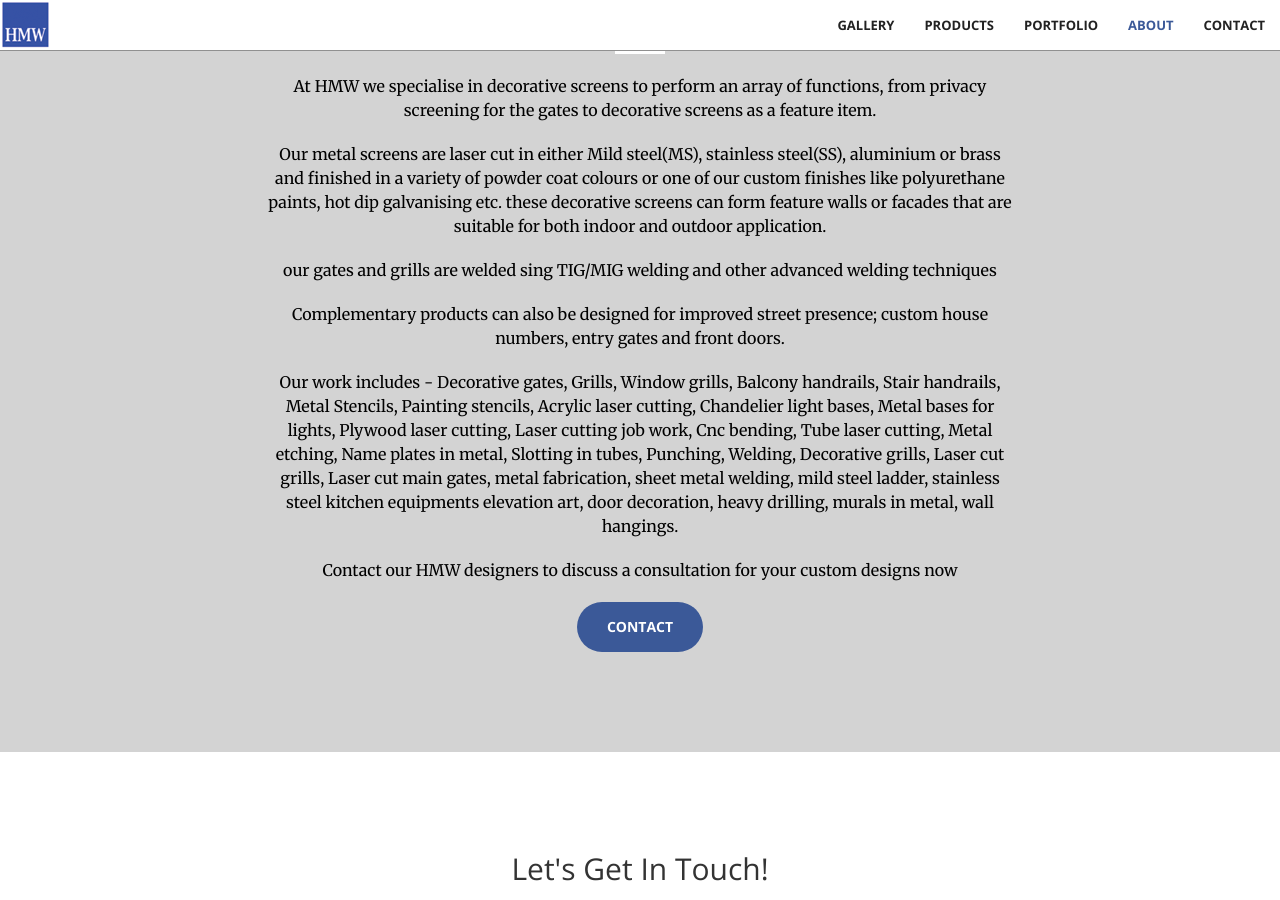
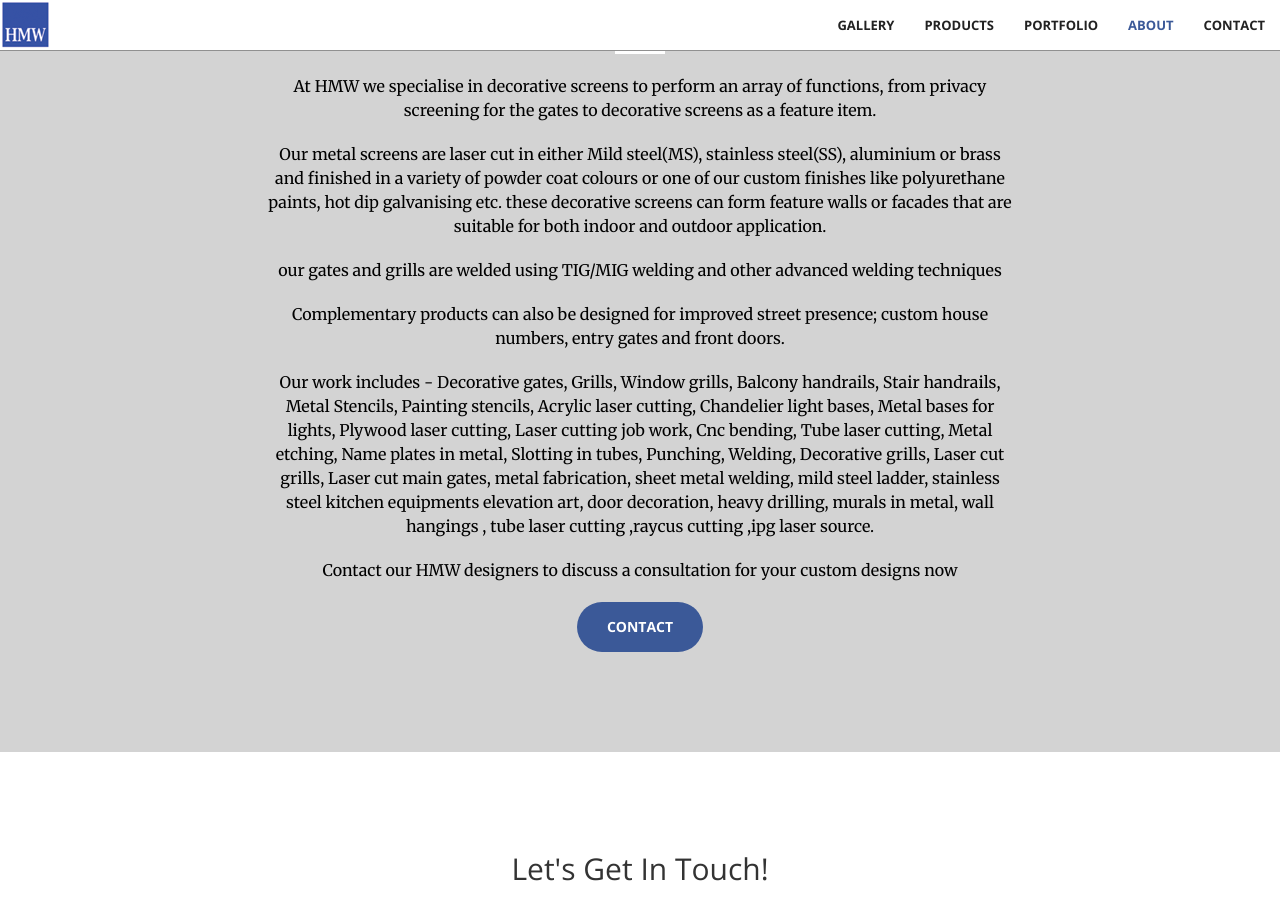
Before and after one commit to srinirover/srinirover.github.io, a Jekyll site: the page built from index.html, in a window 1280 px wide and 900 px high, scrolled down 2950 px. Built offline with Jekyll 4.4.1, drawn with Linux system fonts in a browser that asks for light colours.

Commit message:
Update paragraph.html

```diff
--- a/_includes/paragraph.html
+++ b/_includes/paragraph.html
@@ -8,7 +8,7 @@
                 <p>
 Our metal screens are laser cut in either Mild steel(MS), stainless steel(SS), aluminium or brass and finished in a variety of powder coat colours or one of our custom finishes like polyurethane paints, hot dip galvanising etc. these decorative screens can form feature walls or facades that are suitable for both indoor and outdoor application.
                 </p> <p>
-our gates and grills are welded sing TIG/MIG welding and other advanced welding techniques
+our gates and grills are welded using TIG/MIG welding and other advanced welding techniques
                 </p><p>
 Complementary products can also be designed for improved street presence; custom house numbers, entry gates and front doors.
                 </p>
@@ -16,7 +16,7 @@ Complementary products can also be designed for improved street presence; custom
 Our work includes - Decorative gates, Grills, Window grills, Balcony handrails, Stair handrails, Metal Stencils, Painting stencils, Acrylic laser cutting,
 Chandelier light bases, Metal bases for lights, Plywood laser cutting, Laser cutting job work, Cnc bending, Tube laser cutting, Metal etching, Name plates in metal,
 Slotting in tubes, Punching, Welding, Decorative grills, Laser cut grills, Laser cut main gates, metal fabrication, sheet metal welding, mild steel ladder, stainless steel kitchen equipments
-elevation art, door decoration, heavy drilling, murals in metal, wall hangings.
+elevation art, door decoration, heavy drilling, murals in metal, wall hangings , tube laser cutting ,raycus cutting ,ipg laser source.
                 </p>
                 <p>
 Contact our HMW designers to discuss a consultation for your custom designs now</p>
```
